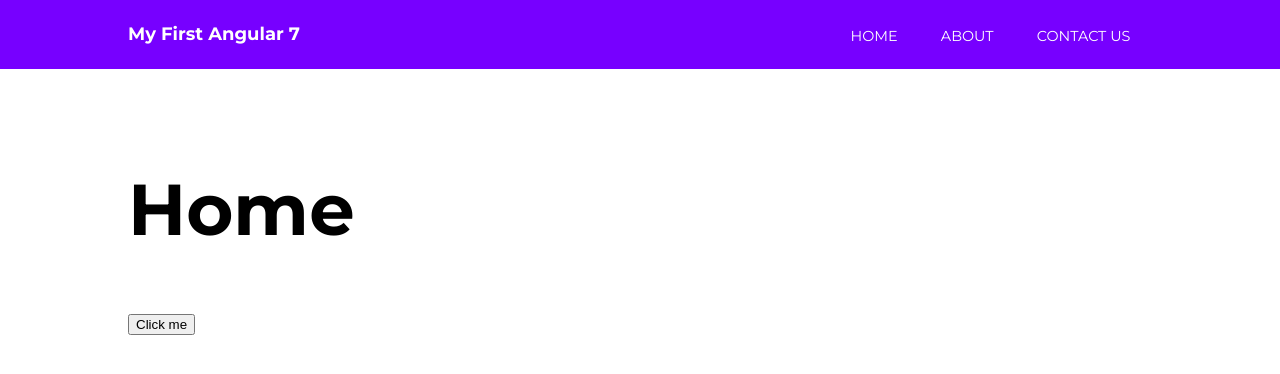
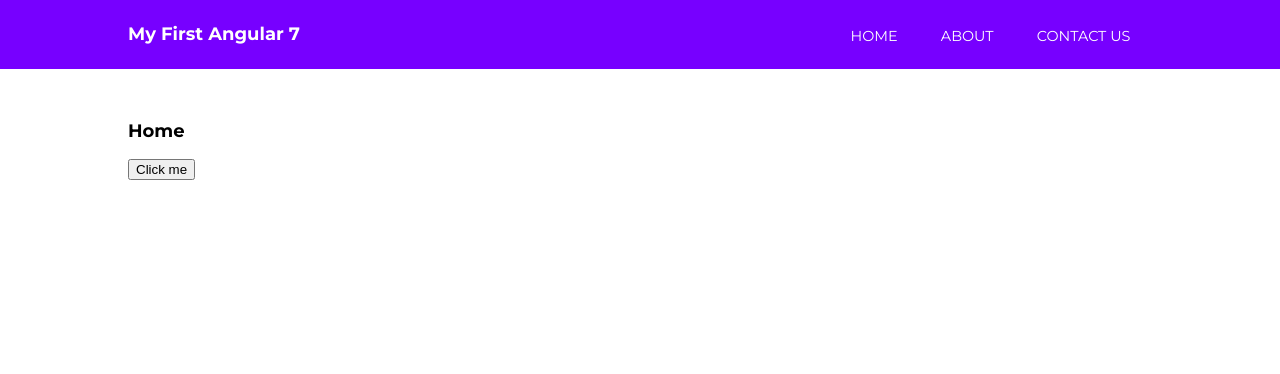
Before and after one commit to ElHasnaouiMus/Angular-7-App-simple-exemple, an Angular app: page / in a window 1280 px wide. Shown: the top 374 px of the page. Built offline with nearby package versions, Linux system fonts and the light colour scheme.

Commit message:
Style Binding

```diff
--- a/src/app/home/home.component.html
+++ b/src/app/home/home.component.html
@@ -1,8 +1,21 @@
-<!-- for a single class use :[class.green]="h1Style" -->
-<h1 [ngClass]="{
+<!-- css Class Binding ->
+  for a single class use :[class.green]="h1Style" -->
+<!-- <h1 [ngClass]="{
   'green': h1Style,
   'large': !h1Style
+}">Home</h1> -->
+
+<!-- Style banding -->
+<!-- single css property  -->
+  <!-- <h1 [style.color]="h1Style ? 'gray': 'black' ">Home</h1> -->
+<!-- multiple css properties  -->
+<h1 [ngStyle]="{
+  'color': h1Style? 'green' : 'black',
+  'font-size': !h1Style? '1em' : '4em'
 }">Home</h1>
+
+
+
 
 <!-- event binding :wrapp of (click) event & bind it to "firstclick()" method -->
 <!-- check tutorial for more event types:
```
